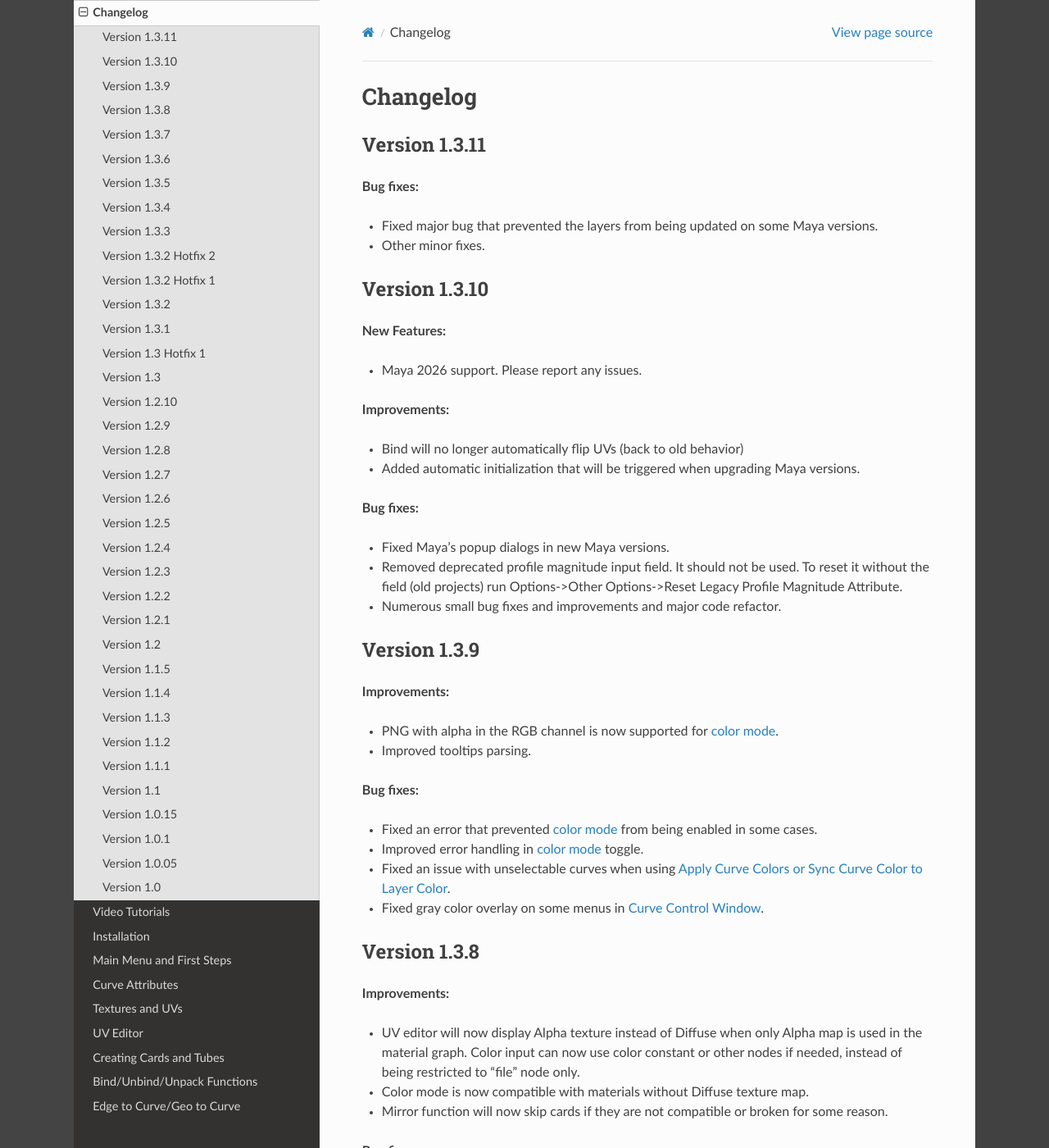
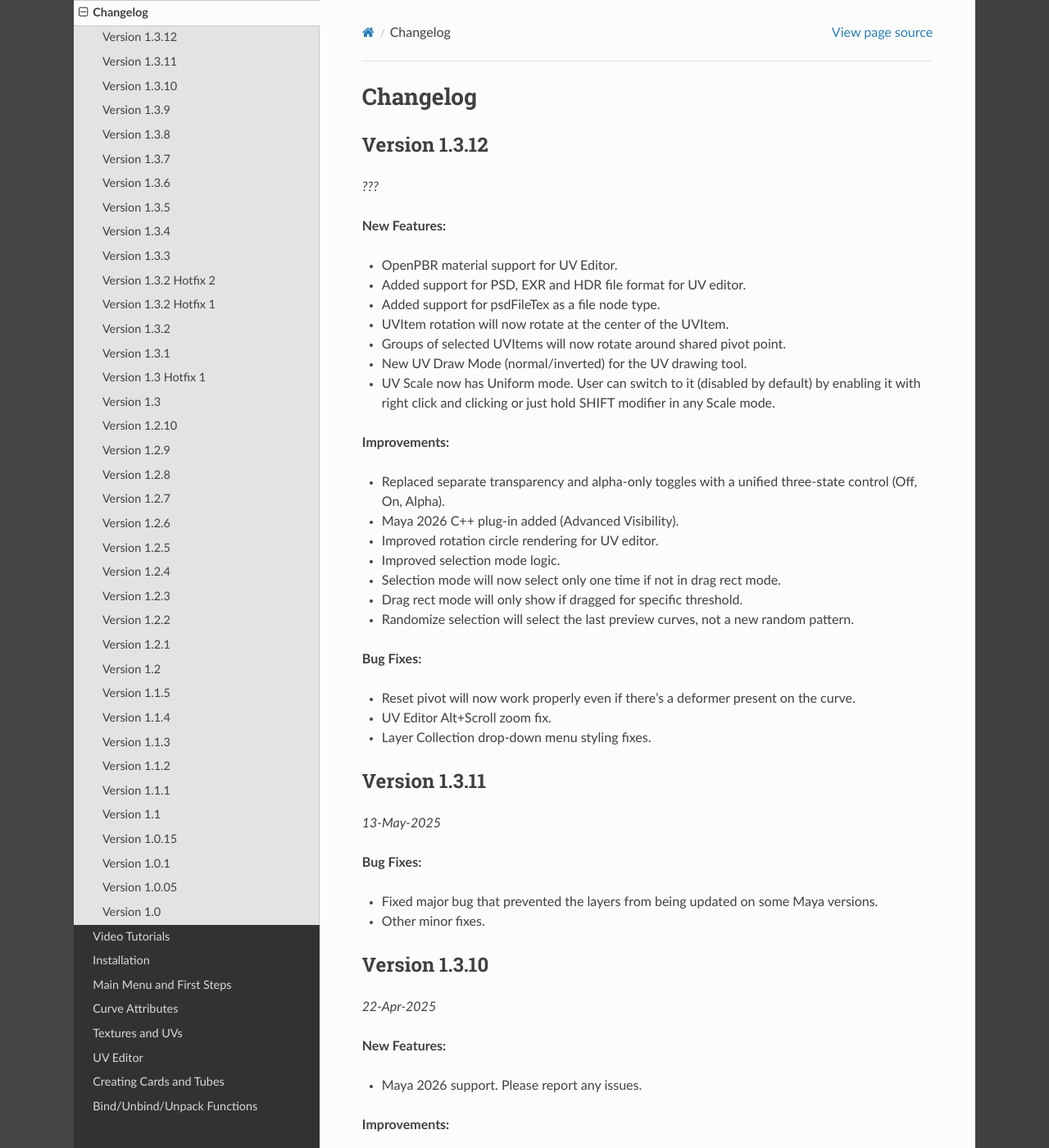
Before and after one commit to Video-Nomad/gs-curvetools-docs, a Sphinx documentation site: the page built from docs/source/changelog.rst, in a window 1280 px wide and 1400 px high. Shown: the whole window at 82% size. Built offline with Sphinx 7.4.7 and the Read the Docs theme 3.1.0, drawn with Linux system fonts in a browser that asks for light colours; some of the changed text lies outside the part shown.

Commit message:
v1.3.12 Changelog

```diff
--- a/docs/source/changelog.rst
+++ b/docs/source/changelog.rst
@@ -4,16 +4,51 @@
 Changelog
 #########
 
+Version 1.3.12
+^^^^^^^^^^^^^^
+
+*???*
+
+**New Features:**
+
+- OpenPBR material support for UV Editor.
+- Added support for PSD, EXR and HDR file format for UV editor.
+- Added support for psdFileTex as a file node type.
+- UVItem rotation will now rotate at the center of the UVItem.
+- Groups of selected UVItems will now rotate around shared pivot point.
+- New UV Draw Mode (normal/inverted) for the UV drawing tool.
+- UV Scale now has Uniform mode. User can switch to it (disabled by default) by enabling it with right click and clicking or just hold SHIFT modifier in any Scale mode.
+
+**Improvements:**
+
+- Replaced separate transparency and alpha-only toggles with a unified three-state control (Off, On, Alpha).
+- Maya 2026 C++ plug-in added (Advanced Visibility).
+- Improved rotation circle rendering for UV editor.
+- Improved selection mode logic.
+- Selection mode will now select only one time if not in drag rect mode.
+- Drag rect mode will only show if dragged for specific threshold.
+- Randomize selection will select the last preview curves, not a new random pattern.
+
+**Bug Fixes:**
+
+- Reset pivot will now work properly even if there's a deformer present on the curve.
+- UV Editor Alt+Scroll zoom fix.
+- Layer Collection drop-down menu styling fixes.
+
 Version 1.3.11
 ^^^^^^^^^^^^^^
 
-**Bug fixes:**
+*13-May-2025*
+
+**Bug Fixes:**
 
 - Fixed major bug that prevented the layers from being updated on some Maya versions.
 - Other minor fixes.
 
 Version 1.3.10
 ^^^^^^^^^^^^^^
+
+*22-Apr-2025*
 
 **New Features:**
 
@@ -24,7 +59,7 @@ Version 1.3.10
 - Bind will no longer automatically flip UVs (back to old behavior)
 - Added automatic initialization that will be triggered when upgrading Maya versions.
 
-**Bug fixes:**
+**Bug Fixes:**
 
 - Fixed Maya's popup dialogs in new Maya versions.
 - Removed deprecated profile magnitude input field. It should not be used. To reset it without the field (old projects) run Options->Other Options->Reset Legacy Profile Magnitude Attribute.
@@ -33,12 +68,14 @@ Version 1.3.10
 Version 1.3.9
 ^^^^^^^^^^^^^
 
+*22-Jan-2025*
+
 **Improvements:**
 
 - PNG with alpha in the RGB channel is now supported for :ref:`color mode<color-mode>`.
 - Improved tooltips parsing.
 
-**Bug fixes:**
+**Bug Fixes:**
 
 - Fixed an error that prevented :ref:`color mode<color-mode>` from being enabled in some cases.
 - Improved error handling in :ref:`color mode<color-mode>` toggle.
@@ -77,23 +118,27 @@ Version 1.3.7
 Version 1.3.6
 ^^^^^^^^^^^^^
 
+*05-Apr-2024*
+
 **New Features:**
 
 - Maya 2025 support (please report bugs)
 
-**Bug fixes:**
+**Bug Fixes:**
 
 - Minor bug fixes and code refactoring
 
 Version 1.3.5
 ^^^^^^^^^^^^^
 
+*05-Mar-2024*
+
 **Improvements:**
 
 - Automatically reveal the layer if it is hidden and the new object is being created into it.
 - Old versions (v1.2 and up) are now available as a download for Personal Licenses.
 
-**Bug fixes:**
+**Bug Fixes:**
 
 - :ref:`Unpack<unpack>` will no longer be affected by the selected object type in :ref:`Geo to Curve<card-to-curve>` window.
 - :ref:`Export<import-export-page>` will no longer be locked by the :ref:`Advanced Visibility<advanced-visibility>` node present in the scene.
@@ -128,7 +177,7 @@ Version 1.3.3
 
 - Smooth slider was removed from the "Other" tab in the :ref:`Curve Control Window<curve-control-window>` (don't confuse with the :ref:`Smooth<smooth>` function from the main window, it's still there). It was removed because it interfered with the new precision options. There is an option in the Options⇨Other menu to reset the smooth value to 0 if needed for older projects.
 
-**Bug fixes:**
+**Bug Fixes:**
 
 - :ref:`Mirror<mirroring>` will now work properly on Tube objects
 - Opening Log file will no longer block Maya until the log is closed.
@@ -183,6 +238,8 @@ Version 1.3.2
 Version 1.3.1
 ^^^^^^^^^^^^^
 
+*19-May-2023*
+
 **Improvements:**
 
 - Changed node id in plug-ins for a proper one from Autodesk. Should avoid conflicts with other plug-ins in the future.
@@ -195,12 +252,16 @@ Version 1.3.1
 Version 1.3 Hotfix 1
 ^^^^^^^^^^^^^^^^^^^^
 
+*05-Apr-2023*
+
 **Bug Fixes:**
 
 - Fixed an error in Maya 2018-2020 when clicking on layer Filters.
 
 Version 1.3
 ^^^^^^^^^^^
+
+*04-Apr-2023*
 
 Major update!
 
@@ -457,6 +532,8 @@ Version 1.2.4
 Version 1.2.3
 ^^^^^^^^^^^^^
 
+*20-May-2021*
+
 **Bugfixes:**
 
 - Maya 2020.4 Unbind fixed. New cards will have the fix built-in. Old cards must be fixed using Fix Maya 2020.4 Unbind Function from the Options Menu.
@@ -466,6 +543,8 @@ Version 1.2.3
 
 Version 1.2.2
 ^^^^^^^^^^^^^
+
+*04-May-2021*
 
 Just a small hotfix for Maya 2020.4 users
 
@@ -479,6 +558,8 @@ Just a small hotfix for Maya 2020.4 users
 Version 1.2.1
 ^^^^^^^^^^^^^
 
+*04-May-2021*
+
 Just a small hotfix for Maya 2017 users
 
 **Ignore this update if you had no issues with the plug-in.**
@@ -489,6 +570,8 @@ Just a small hotfix for Maya 2017 users
 
 Version 1.2
 ^^^^^^^^^^^
+
+*28-Apr-2021*
 
 Major Update!
 
@@ -569,6 +656,8 @@ Version 1.1.4
 
 Version 1.1.3
 ^^^^^^^^^^^^^
+
+*09-May-2020*
 
 **New Features:**
 
@@ -590,6 +679,8 @@ Version 1.1.3
 
 Version 1.1.2
 ^^^^^^^^^^^^^
+
+*13-Apr-2020*
 
 **New Features:**
 
```
Also changed, not shown: other parts of docs/source/changelog.rst (+57 -13 lines), docs/source/uv-editor.rst (+23 -25 lines), docs/source/images/uv_editor/options_menu.png.
